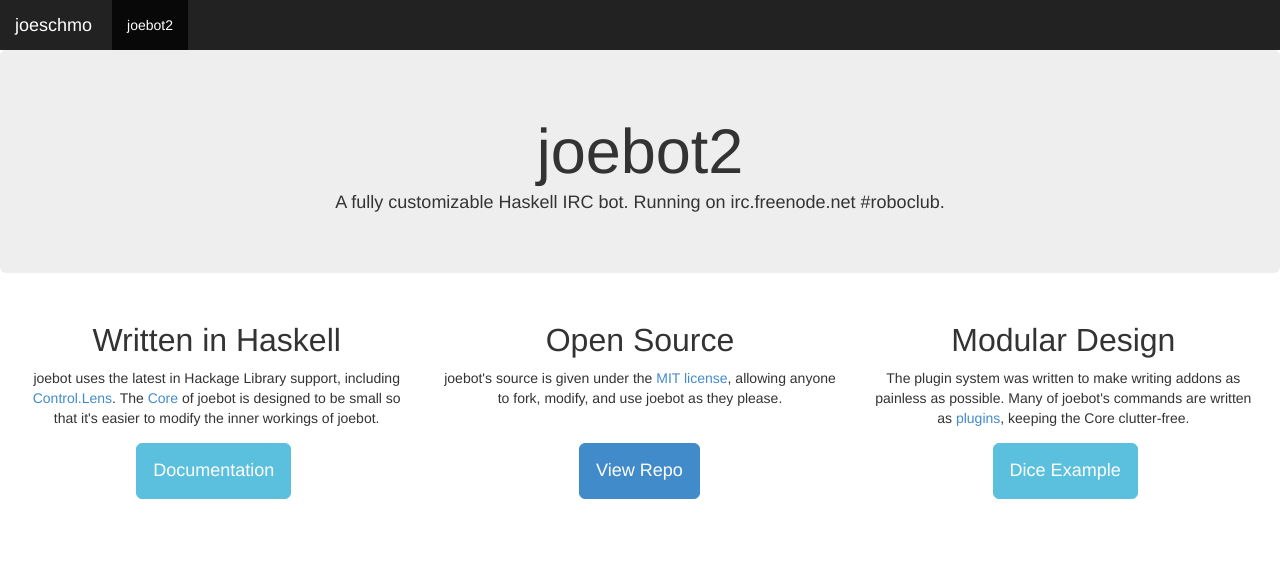
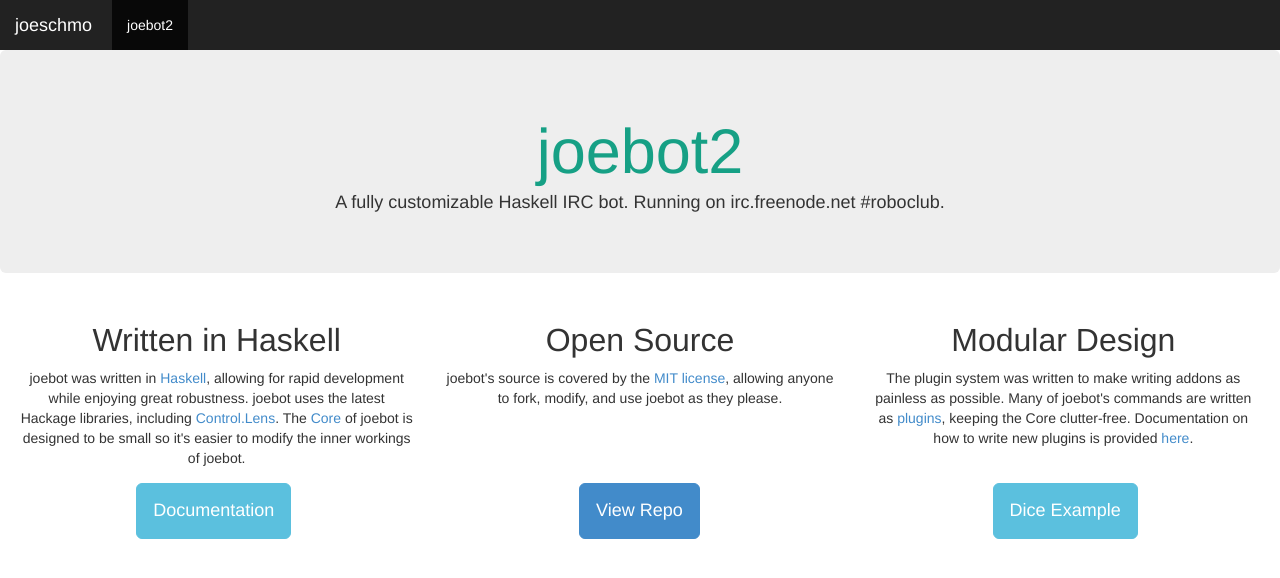
Before and after one commit to joeschmo/joebot2, a plain HTML site: page index.html in a window 1280 px wide. Drawn offline with Linux system fonts and the light colour scheme.

Commit message:
more styling and content

```diff
--- a/assets/css/main.css
+++ b/assets/css/main.css
@@ -1,3 +1,6 @@
+#joebot-title {
+  color: #16A085;
+}
 #description {
   margin: 5px;
 }
--- a/index.html
+++ b/index.html
@@ -20,7 +20,7 @@
 
     <body>
       <div class="jumbotron text-center">
-        <h1>joebot2</h1>
+        <h1 id="joebot-title">joebot2</h1>
         <h4>
         A fully customizable Haskell IRC bot. Running on
         irc.freenode.net #roboclub.
@@ -30,11 +30,14 @@
       <div class="col-lg-4 text-center">
         <h2> Written in Haskell </h2>
         <p>
-          joebot uses the latest in Hackage Library support, including
+          joebot was written in
+          <a href="http://www.haskell.org">Haskell</a>, allowing
+          for rapid development while enjoying great robustness.
+          joebot uses the latest Hackage libraries, including
           <a href="http://hackage.haskell.org/package/lens-3.9.0.2">Control.Lens</a>.
           The
           <a href="https://github.com/joeschmo/joebot2/tree/master/src/Joebot/Core">Core</a>
-          of joebot is designed to be small so that it's easier to modify
+          of joebot is designed to be small so it's easier to modify
           the inner workings of joebot.
         </p>
       </div>
@@ -42,7 +45,7 @@
       <div class="col-lg-4 text-center">
         <h2> Open Source </h2>
         <p>
-          joebot's source is given under the
+          joebot's source is covered by the
           <a href="http://opensource.org/licenses/MIT">MIT license</a>,
           allowing anyone to fork, modify, and use joebot as they please.
         </p>
@@ -54,7 +57,8 @@
           The plugin system was written to make writing addons as painless as possible.
           Many of joebot's commands are written as
           <a href="https://github.com/joeschmo/joebot2/tree/master/src/Joebot/Plugins">plugins</a>,
-          keeping the Core clutter-free.
+          keeping the Core clutter-free. Documentation on how to write new plugins is provided
+          <a href="https://github.com/joeschmo/joebot2#rolling-your-own-plugins">here</a>.
         </p>
       </div>
       </div>
```
